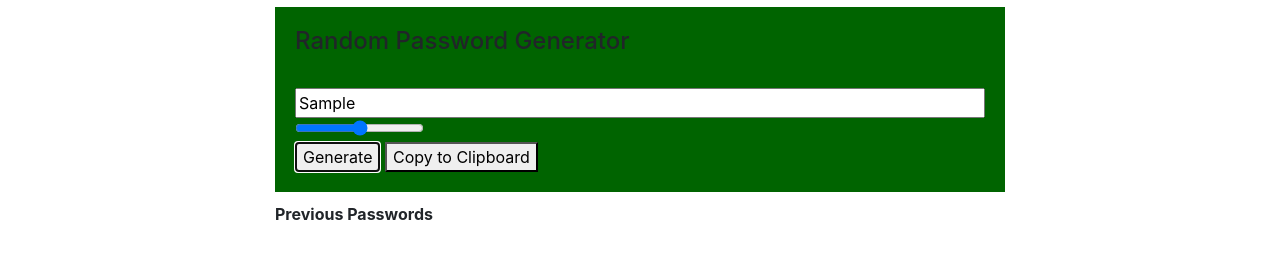
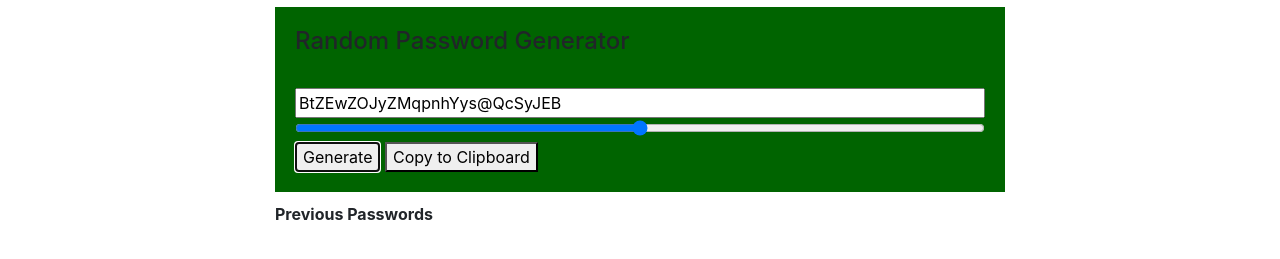
Before and after one commit to rcthedev/password-generator, a plain HTML site: page index.html in a window 1280 px wide. Both pictures are taken after typing "Sample" into the empty fields and a click on the button "Generate". Shown: the part 43-302 px from the top of the page. Drawn offline with nearby package versions, Linux system fonts and the light colour scheme.

Commit message:
made changes

```diff
--- a/index.html
+++ b/index.html
@@ -8,10 +8,11 @@
 
     <link rel="stylesheet" href="https://stackpath.bootstrapcdn.com/bootstrap/4.3.1/css/bootstrap.min.css" integrity="sha384-ggOyR0iXCbMQv3Xipma34MD+dH/1fQ784/j6cY/iJTQUOhcWr7x9JvoRxT2MZw1T" crossorigin="anonymous">
     <link rel="stylesheet" href="style.css">
-    <script src="script.js">
-    </script>
+    <script src="script.js"></script>
+
 </head>
 <body>
+
     <nav class="nabar navbar-dark bg-dark">
         <a class="navbar-brand" href="#">Password Generator</a>
     </nav>
@@ -26,7 +27,7 @@
                     <br />
                     <input type="text" id="display">
                     <br />
-                    <input type="range" min="0" max="50" name="slider" id="slidebar">
+                    <input type="range" min="0" max="50" name="slider" id="slider">
                     <br />
                     <button onclick="generate()">Generate</button>
                     <button onclick="">Copy to Clipboard</button>
--- a/script.js
+++ b/script.js
@@ -1,10 +1,11 @@
 //generate random password
 function generate(){
+//set password complexity
+    let complexity= document.getElementById("slider").value;
 
-    let complexity = document.getElementById("slider").value;
 
 //possible password values
-    let values= "ABCDEFGHIJKLMNOPQRSTUVWXYZabcdefghijklmnopqrstuvwxyz1234567890!@#$%^&*.,+-_=?"
+    let values= "ABCDEFGHIJKLMNOPQRSTUVWXYZabcdefghijklmnopqrstuvwxyz1234567890!@#";
 
     let password= "";
     //create for loop to choose password characters
@@ -14,4 +15,8 @@ function generate(){
     }
     //add password to textbox/display area
    document.getElementById("display").value= password;
+
+    function newFunction() {
+        return document.getElementById("slider").values;
+    }
 }
```
